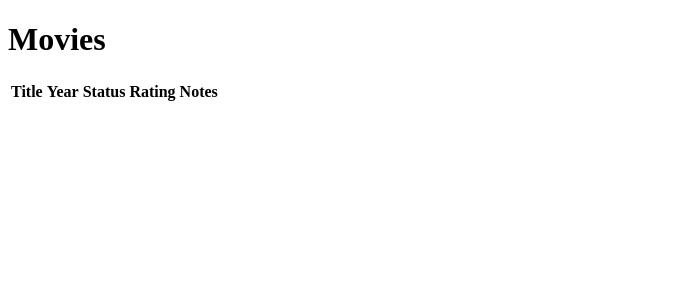
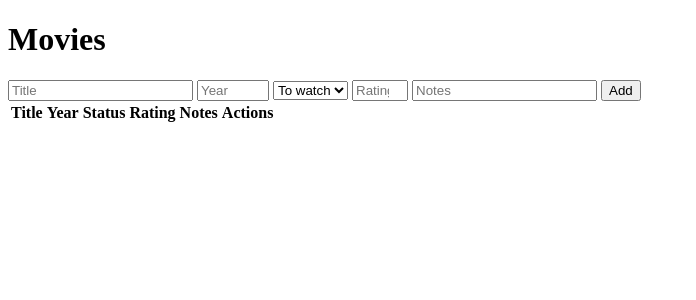
Before and after one commit to cmill95/movie-watchlist, a FastAPI app: page / in a window 1280 px wide. Shown: the top 300 px of the page, without its empty margins (0-696 px from the left). Run offline with FastAPI, Linux system fonts and the light colour scheme; data that the repository does not hold is empty.

Commit message:
Add HTMX create, delete, and edit flows for movies

```diff
--- a/app/main.py
+++ b/app/main.py
@@ -1,14 +1,16 @@
 """FastAPI application: movie watchlist CRUD endpoints."""
 
 from contextlib import asynccontextmanager
+from typing import Annotated
 
-from fastapi import FastAPI, HTTPException, Request, status
-from fastapi.responses import HTMLResponse
+from fastapi import FastAPI, Form, HTTPException, Request
+from fastapi import status as http_status
+from fastapi.responses import HTMLResponse, Response
 from fastapi.staticfiles import StaticFiles
 from fastapi.templating import Jinja2Templates
 
 from app import storage
-from app.models import MovieCreate, MovieRead, MovieUpdate
+from app.models import MovieCreate, MovieRead, MovieStatus, MovieUpdate
 
 
 @asynccontextmanager
@@ -25,6 +27,9 @@ app.mount("/static", StaticFiles(directory="app/static"), name="static")
 templates = Jinja2Templates(directory="app/templates")
 
 
+# --- HTML/HTMX Endpoints
+
+
 @app.get("/", response_class=HTMLResponse)
 def index(request: Request):
     movies = storage.list_all()
@@ -35,12 +40,97 @@ def index(request: Request):
     )
 
 
+@app.get("/ui/movies/{movie_id}", response_class=HTMLResponse)
+def ui_get_movie(request: Request, movie_id: int):
+    movie = storage.get(movie_id)
+    if movie is None:
+        raise HTTPException(http_status.HTTP_404_NOT_FOUND, detail="Movie not found")
+    return templates.TemplateResponse(
+        request=request,
+        name="_movie_row.html",
+        context={"movie": movie},
+    )
+
+
+@app.get("/ui/movies/{movie_id}/edit", response_class=HTMLResponse)
+def ui_edit_movie_form(request: Request, movie_id: int):
+    movie = storage.get(movie_id)
+    if movie is None:
+        raise HTTPException(http_status.HTTP_404_NOT_FOUND, detail="Movie not found")
+    return templates.TemplateResponse(
+        request=request,
+        name="_movie_row_edit.html",
+        context={"movie": movie},
+    )
+
+
+@app.delete("/ui/movies/{movie_id}")
+def ui_delete_movie(movie_id: int):
+    if not storage.delete(movie_id):
+        raise HTTPException(http_status.HTTP_404_NOT_FOUND, detail="Movie not found")
+    return Response(status_code=http_status.HTTP_200_OK)
+
+
+@app.post("/ui/movies")
+def ui_create_movie(
+    request: Request,
+    title: Annotated[str, Form()],
+    year: Annotated[int | None, Form()] = None,
+    status: Annotated[MovieStatus, Form()] = MovieStatus.TO_WATCH,
+    rating: Annotated[int | None, Form()] = None,
+    notes: Annotated[str | None, Form()] = None,
+):
+    data = MovieCreate(
+        title=title,
+        year=year,
+        status=status,
+        rating=rating,
+        notes=notes,
+    )
+    movie = storage.create(data)
+    return templates.TemplateResponse(
+        request=request,
+        name="_movie_row.html",
+        context={"movie": movie},
+    )
+
+
+@app.patch("/ui/movies/{movie_id}", response_class=HTMLResponse)
+def ui_update_movie(
+    request: Request,
+    movie_id: int,
+    title: Annotated[str, Form()],
+    year: Annotated[int | None, Form()] = None,
+    status: Annotated[MovieStatus, Form()] = MovieStatus.TO_WATCH,
+    rating: Annotated[int | None, Form()] = None,
+    notes: Annotated[str | None, Form()] = None,
+):
+    data = MovieUpdate(
+        title=title,
+        year=year,
+        status=status,
+        rating=rating or None,
+        notes=notes or None,
+    )
+    movie = storage.update(movie_id, data)
+    if movie is None:
+        raise HTTPException(status.HTTP_404_NOT_FOUND, detail="Movie not found")
+    return templates.TemplateResponse(
+        request=request,
+        name="_movie_row.html",
+        context={"movie": movie},
+    )
+
+
+# ---- JSON Endpoints
+
+
 @app.get("/health")
 def health() -> dict[str, str]:
     return {"status": "ok"}
 
 
-@app.post("/movies", response_model=MovieRead, status_code=status.HTTP_201_CREATED)
+@app.post("/movies", response_model=MovieRead, status_code=http_status.HTTP_201_CREATED)
 def create_movie(data: MovieCreate) -> MovieRead:
     return storage.create(data)
 
@@ -54,7 +144,7 @@ def list_movies() -> list[MovieRead]:
 def get_movie(movie_id: int) -> MovieRead:
     movie = storage.get(movie_id)
     if movie is None:
-        raise HTTPException(status_code=status.HTTP_404_NOT_FOUND, detail="Movie not found")
+        raise HTTPException(status_code=http_status.HTTP_404_NOT_FOUND, detail="Movie not found")
     return movie
 
 
@@ -62,11 +152,11 @@ def get_movie(movie_id: int) -> MovieRead:
 def update_movie(movie_id: int, data: MovieUpdate) -> MovieRead:
     movie = storage.update(movie_id, data)
     if movie is None:
-        raise HTTPException(status_code=status.HTTP_404_NOT_FOUND, detail="Movie not found")
+        raise HTTPException(status_code=http_status.HTTP_404_NOT_FOUND, detail="Movie not found")
     return movie
 
 
-@app.delete("/movies/{movie_id}", status_code=status.HTTP_204_NO_CONTENT)
+@app.delete("/movies/{movie_id}", status_code=http_status.HTTP_204_NO_CONTENT)
 def delete_movie(movie_id: int) -> None:
     if not storage.delete(movie_id):
-        raise HTTPException(status.HTTP_404_NOT_FOUND, detail="Movie not found")
+        raise HTTPException(http_status.HTTP_404_NOT_FOUND, detail="Movie not found")
--- /dev/null
+++ b/app/templates/_movie_form.html
@@ -0,0 +1,15 @@
+<form id="add-movie-form"
+      hx-post="/ui/movies"
+      hx-target="#movie-table-body"
+      hx-swap="beforeend"
+      hx-on::after-request="if(event.detail.successful) this.reset()">
+  <input type="text" name="title" placeholder="Title" required maxlength="200">
+  <input type="number" name="year" placeholder="Year" min="1888" max="2100">
+  <select name="status">
+    <option value="to_watch">To watch</option>
+    <option value="watched">Watched</option>
+  </select>
+  <input type="number" name="rating" placeholder="Rating (1-10)" min="1" max="10">
+  <input type="text" name="notes" placeholder="Notes" minlength = "1" maxlength="2000">
+  <button type="submit">Add</button>
+</form>
--- a/app/templates/index.html
+++ b/app/templates/index.html
@@ -3,6 +3,9 @@
 
 {% block content %}
 <h1>Movies</h1>
+
+{% include "_movie_form.html" %}
+
 <table>
   <thead>
     <tr>
@@ -11,17 +14,12 @@
       <th>Status</th>
       <th>Rating</th>
       <th>Notes</th>
+      <th>Actions</th>
     </tr>
   </thead>
-  <tbody>
+  <tbody id="movie-table-body">
     {% for movie in movies %}
-    <tr>
-      <td>{{ movie.title }}</td>
-      <td>{{ movie.year or "" }}</td>
-      <td>{{ movie.status }}</td>
-      <td>{{ movie.rating or "" }}</td>
-      <td>{{ movie.notes or "" }}</td>
-    </tr>
+      {% include "_movie_row.html" %}
     {% endfor %}
   </tbody>
 </table>
```
Also changed, not shown: app/templates/_movie_row.html (added, +16 -0 lines), app/templates/_movie_row_edit.html (added, +22 -0 lines).
